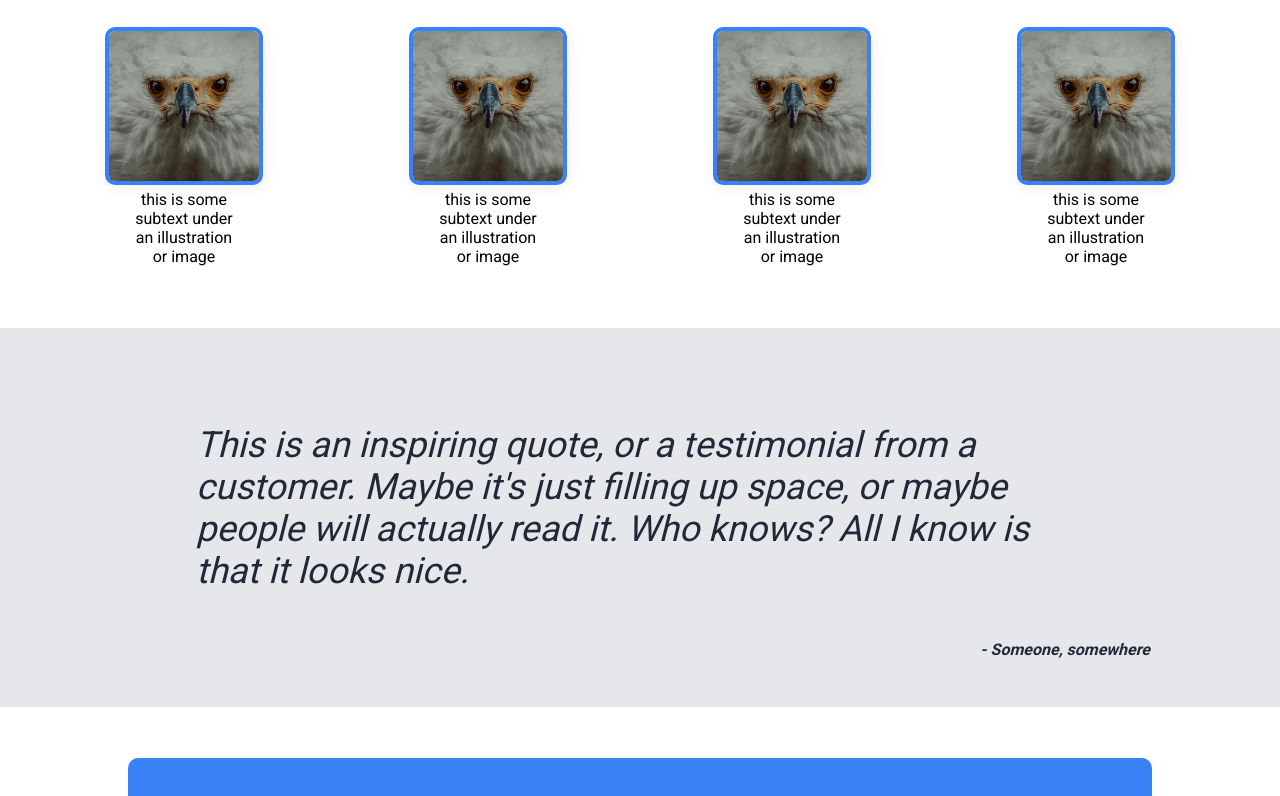
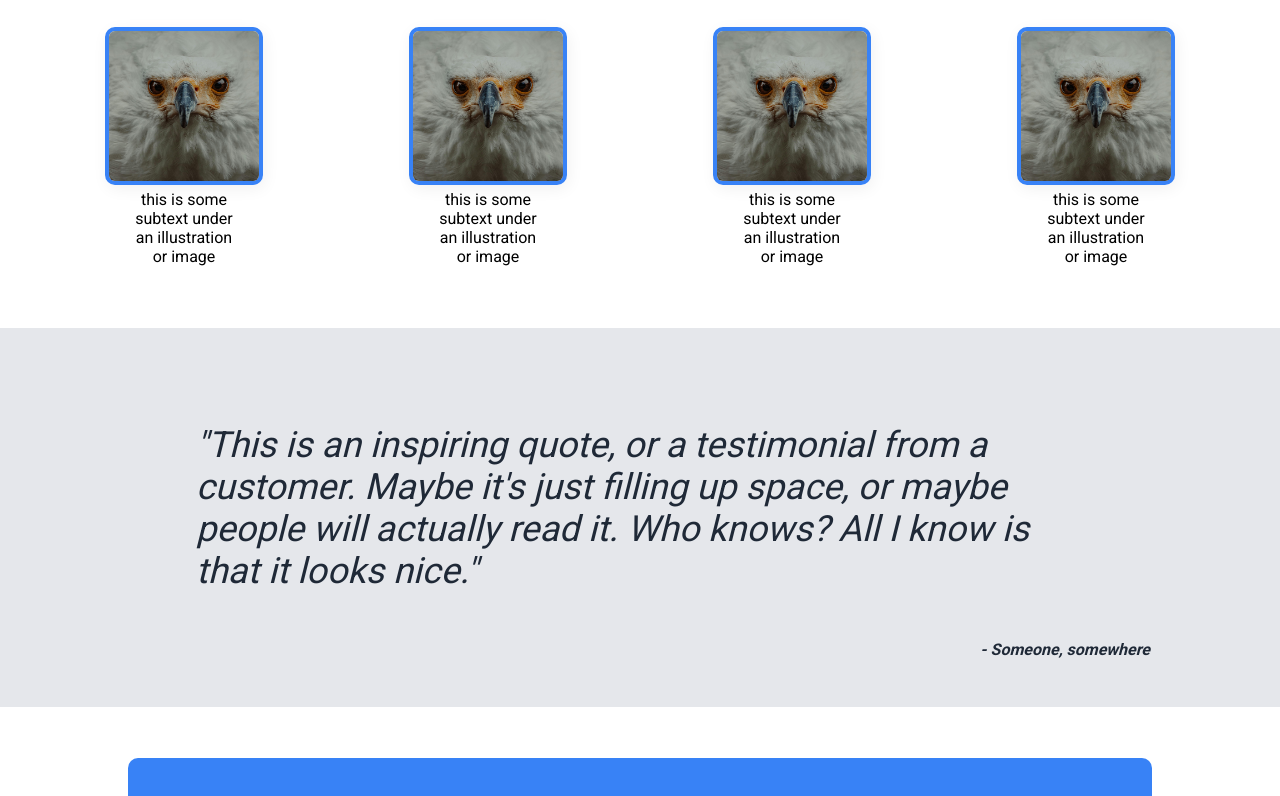
Before and after one commit to erikgrinn/odin-landing-page, a plain HTML site: page index.html in a window 1280 px wide. Shown: the part 413-1209 px from the top of the page. Drawn offline with Linux system fonts and the light colour scheme; a script that the page names is missing.

Commit message:
quotation marks

```diff
--- a/index.html
+++ b/index.html
@@ -64,8 +64,8 @@
             </div>
             <div class="quote-author">
                 <p class="quote">
-                This is an inspiring quote, or a testimonial from a customer. Maybe it's just filling up space, or maybe people will actually read it.
-                Who knows? All I know is that it looks nice.
+                "This is an inspiring quote, or a testimonial from a customer. Maybe it's just filling up space, or maybe people will actually read it.
+                Who knows? All I know is that it looks nice."
                 </p>
                 <div class="author">
                     <strong>- Someone, somewhere</strong>
```
